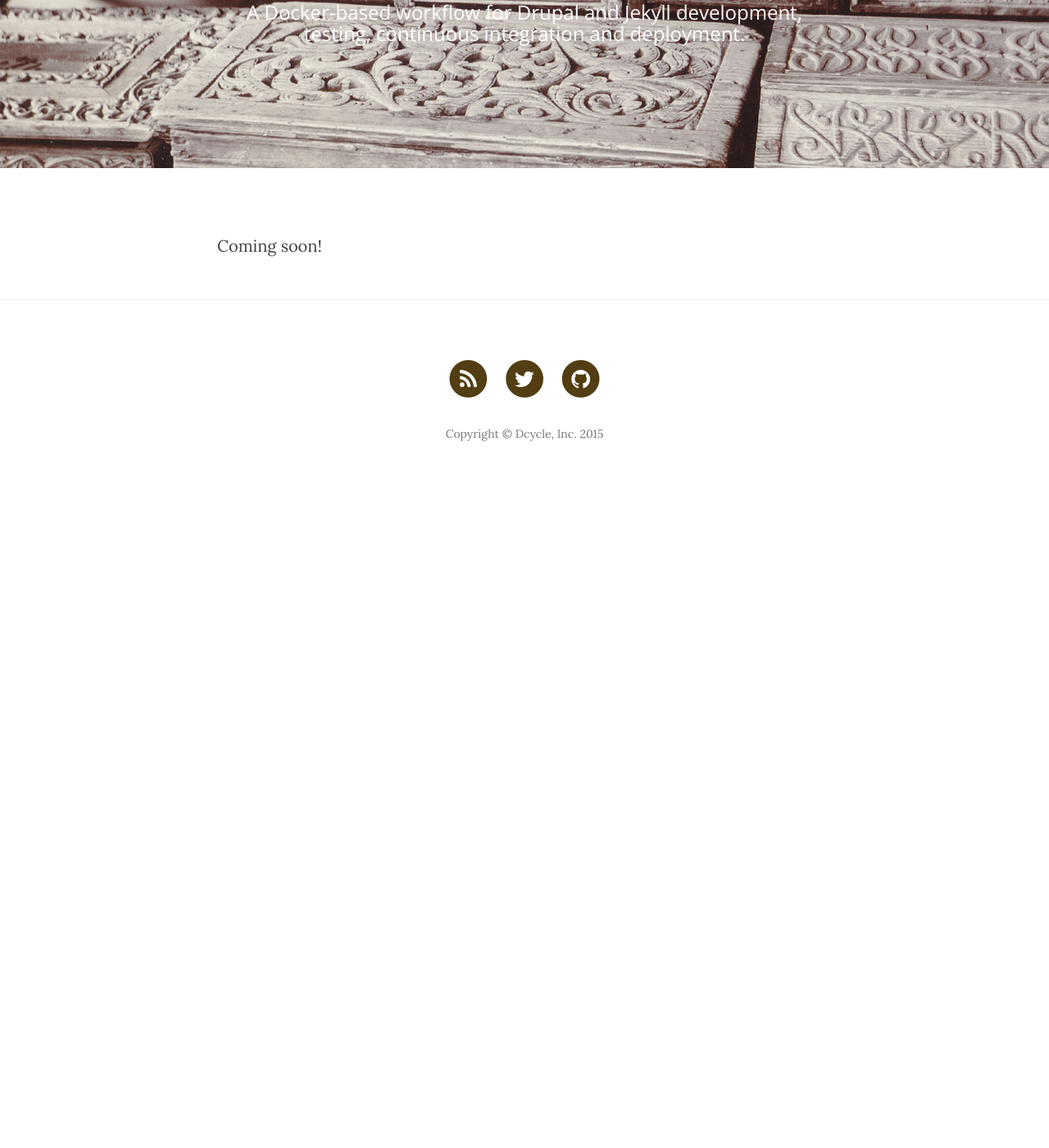
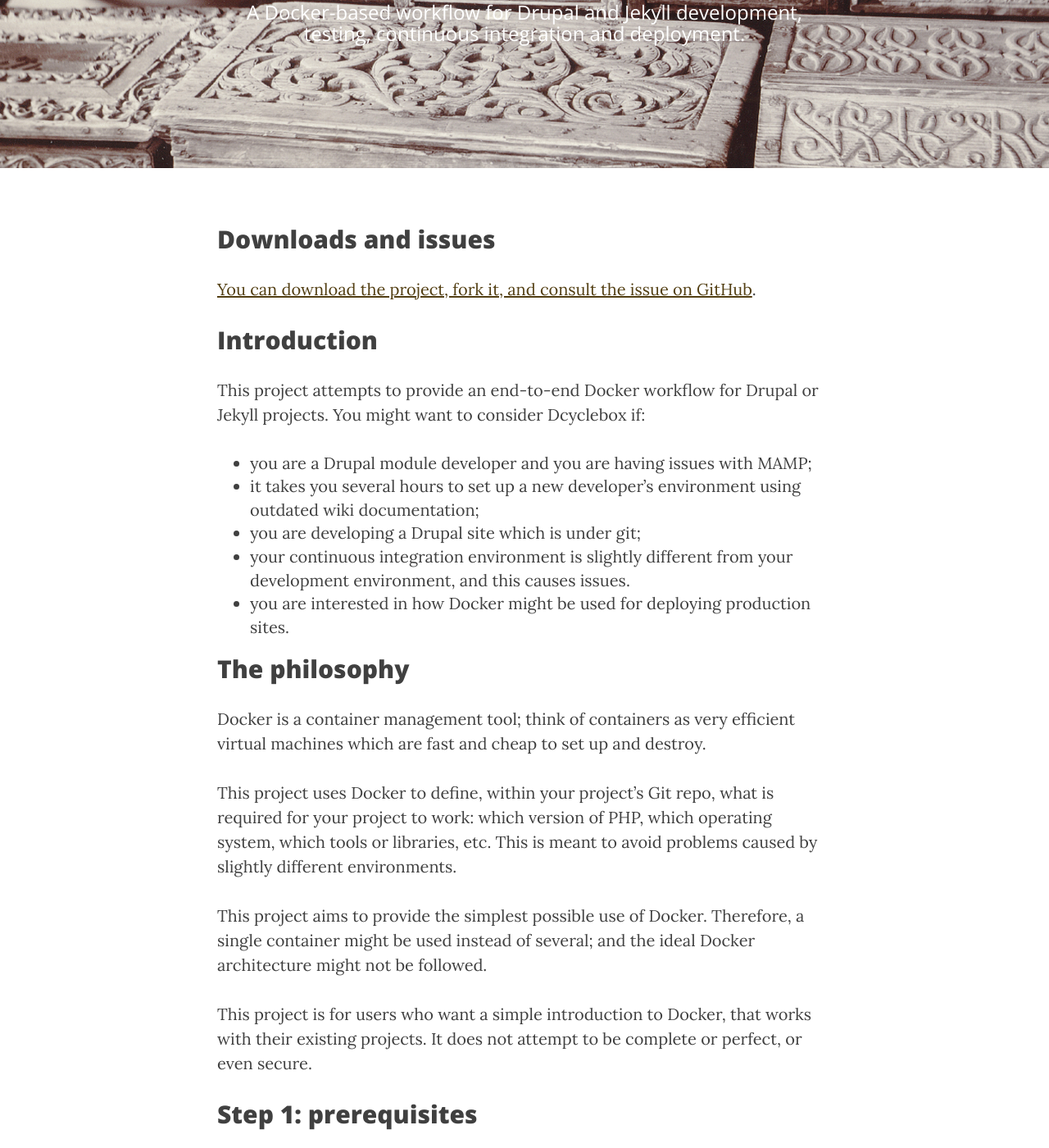
Before and after one commit to alberto56/dcyclebox, a Jekyll site: the page built from index.md, in a window 1280 px wide and 1400 px high, scrolled down 270 px. Shown: the whole window at 82% size. Built offline with Jekyll 4.4.1, drawn with Linux system fonts in a browser that asks for light colours; nearby versions of some CDN libraries; before the commit the page ends 900 px from its top, so only the background shows below that; some of the changed text lies outside the part shown.

Commit message:
Initial text on homepage

```diff
--- a/index.md
+++ b/index.md
@@ -5,4 +5,55 @@ description: "A Docker-based workflow for Drupal and Jekyll development, testing
 header-img: "img/dcyclebox.png"
 ---
 
-Coming soon!
+Downloads and issues
+-----
+
+[You can download the project, fork it, and consult the issue on GitHub](https://github.com/dcycleproject/dcyclebox).
+
+Introduction
+-----
+
+This project attempts to provide an end-to-end Docker workflow for Drupal or Jekyll projects. You might want to consider Dcyclebox if:
+
+ * you are a Drupal module developer and you are having issues with MAMP;
+ * it takes you several hours to set up a new developer's environment using outdated wiki documentation;
+ * you are developing a Drupal site which is under git;
+ * your continuous integration environment is slightly different from your development environment, and this causes issues.
+ * you are interested in how Docker might be used for deploying production sites.
+
+The philosophy
+-----
+
+Docker is a container management tool; think of containers as very efficient virtual machines which are fast and cheap to set up and destroy.
+
+This project uses Docker to define, within your project's Git repo, what is required for your project to work: which version of PHP, which operating system, which tools or libraries, etc. This is meant to avoid problems caused by slightly different environments.
+
+This project aims to provide the simplest possible use of Docker. Therefore, a single container might be used instead of several; and the ideal Docker architecture might not be followed.
+
+This project is for users who want a simple introduction to Docker, that works with their existing projects. It does not attempt to be complete or perfect, or even secure.
+
+Step 1: prerequisites
+-----
+
+To use this project, whatever you are developing, whether it be a Drupal 8 site, a Drupal 8 module, a Drupal 7 module, a Jekyll site, must be tracked by the Git version control system.
+
+Then, whether you are developing, testing, doing continuous integration, or deploying to production, your environments must have Docker installed. The recommended way to use this project is to set up a CoreOS virtual machine (VM).
+
+To set up a CoreOS VM on a Mac, follow the Dcycle U. lesson [Virtualization, CoreOS, and the command line](http://u.dcycle.com/2015/03/29/01-command-line/).
+
+To set up CoreOS in the cloud, find a cloud provider listed on [the CoreOS website](https://coreos.com/docs/), open an account with one of them, and create your CoreOS machine.
+
+**Once you can log into your CoreOS VM on the command line, move to step 2.**
+
+Step 2: copy the required files to your project root
+-----
+
+This project contains a folder called `copy-to-your-project`, with several subfolders:
+
+ * `drupal-8-module-development`
+ * `drupal-7-site-development`
+ * ...
+
+Find the project type that best suits what you are working on, and copy the contents of that folder to the root of your project.
+
+**For example, if you are developing a Drupal 8 module, copy the contents of `drupal-8-module-development` to the root of your module**.
```
